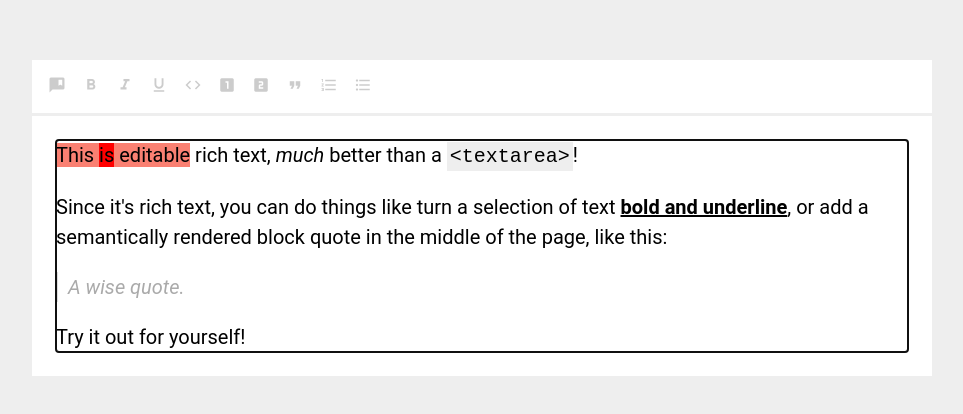
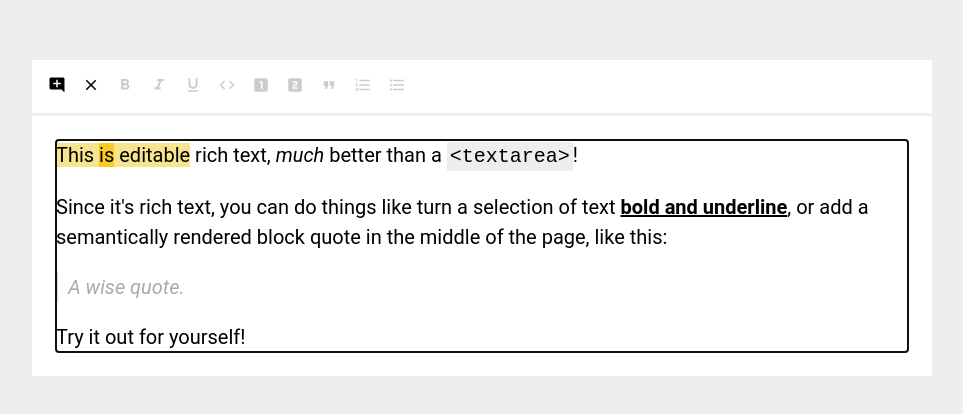
Before and after one commit to ideosyncretic/slate-playground-cra, a React (Create React App) app: page / in a window 1280 px wide. Shown: the part 182-596 px from the top of the page, without its empty margins (158-1121 px from the left). Built offline with nearby package versions, Linux system fonts and the light colour scheme; the HTML template or start-up script is replaced by a standard one.

Commit message:
Creates simple functionality to add and clear annotations (just IDs for now)

```diff
--- a/src/components.js
+++ b/src/components.js
@@ -3,14 +3,14 @@ import ReactDOM from "react-dom";
 import { cx, css } from "emotion";
 
 export const Button = React.forwardRef(
-  ({ className, active, reversed, ...props }, ref) => (
+  ({ className, active, isDisabled, reversed, ...props }, ref) => (
     <span
       {...props}
       ref={ref}
       className={cx(
         className,
         css`
-          cursor: pointer;
+          cursor: ${isDisabled ? "not-allowed" : "pointer"};
           color: ${reversed
             ? active
               ? "white"
--- a/src/explorations/leaf_annotations.js
+++ b/src/explorations/leaf_annotations.js
@@ -68,7 +68,8 @@ const LeafAnnotations = () => {
       <Page>
         <PageContent>
           <Toolbar>
-            <MarkButton format="annotated" icon="comment_bank" />
+            <AddAnnotationButton icon="add_comment" />
+            <ClearAnnotationsButton icon="clear" />
             <MarkButton format="bold" icon="format_bold" />
             <MarkButton format="italic" icon="format_italic" />
             <MarkButton format="underline" icon="format_underlined" />
@@ -140,22 +141,22 @@ const Leaf = ({ attributes, children, leaf }) => {
   }
 
   // if leaf has annotations
-  if (leaf.annotationCount) {
-    const { annotationCount } = leaf;
-    if (annotationCount === 1) {
+  if (leaf.annotations) {
+    const numberOfAnnotations = leaf.annotations.length;
+    if (numberOfAnnotations === 1) {
       children = (
         <span
-          style={{ backgroundColor: "salmon" }}
+          style={{ backgroundColor: "#f6e58d" }}
           onClick={() => console.log("I'm annotated once!")}
         >
           {children}
         </span>
       );
     }
-    if (annotationCount === 2) {
+    if (numberOfAnnotations > 1) {
       children = (
         <span
-          style={{ backgroundColor: "red" }}
+          style={{ backgroundColor: "#f9ca24" }}
           onClick={() => console.log("I'm annotated more than once!")}
         >
           {children}
@@ -214,12 +215,12 @@ const BlockButton = ({ format, icon }) => {
 
 // MARKS
 
-const isMarkActive = (editor, format) => {
+export const isMarkActive = (editor, format) => {
   const marks = Editor.marks(editor);
   return marks ? marks[format] === true : false;
 };
 
-const toggleMark = (editor, format) => {
+export const toggleMark = (editor, format) => {
   const isActive = isMarkActive(editor, format);
 
   if (isActive) {
@@ -237,6 +238,60 @@ const MarkButton = ({ format, icon }) => {
       onMouseDown={(event) => {
         event.preventDefault();
         toggleMark(editor, format);
+      }}
+    >
+      <Icon>{icon}</Icon>
+    </Button>
+  );
+};
+
+const addAnnotation = (editor) => {
+  const currentMarks = Editor.marks(editor);
+  let currentAnnotations = [];
+
+  if (currentMarks && currentMarks["annotations"]) {
+    currentAnnotations = currentMarks["annotations"];
+  }
+
+  let newAnnotationId = uuidv4();
+
+  let updatedAnnotations = [...currentAnnotations, newAnnotationId];
+
+  Editor.addMark(editor, "annotations", updatedAnnotations);
+};
+
+const clearAnnotations = (editor) => {
+  Editor.removeMark(editor, "annotations");
+};
+
+const AddAnnotationButton = ({ annotations, icon }) => {
+  const editor = useSlate();
+  return (
+    <Button
+      active={true}
+      onMouseDown={(event) => {
+        event.preventDefault();
+        addAnnotation(editor);
+      }}
+    >
+      <Icon>{icon}</Icon>
+    </Button>
+  );
+};
+
+const ClearAnnotationsButton = ({ icon }) => {
+  const editor = useSlate();
+  const currentMarks = Editor.marks(editor);
+  let hasAnnotations = currentMarks && currentMarks["annotations"];
+
+  console.log("has annotations", hasAnnotations);
+  return (
+    <Button
+      active={hasAnnotations}
+      isDisabled={!hasAnnotations}
+      onMouseDown={(event) => {
+        event.preventDefault();
+        clearAnnotations(editor);
       }}
     >
       <Icon>{icon}</Icon>
@@ -281,30 +336,28 @@ const initialAnnotations = [
   },
 ];
 
+const firstAnnotationId = uuidv4();
+const secondAnnotationId = uuidv4();
+
 const initialEditorValue = [
   {
     type: "paragraph",
     children: [
       {
         text: "This",
-        annotationCount: 1,
-        "ANNOTATION-1": true,
+        annotations: [firstAnnotationId],
       },
       {
         text: " ",
-        annotationCount: 1,
-        "ANNOTATION-1": true,
+        annotations: [firstAnnotationId],
       },
       {
         text: "is",
-        annotationCount: 2,
-        "ANNOTATION-1": true,
-        "ANNOTATION-2": true,
+        annotations: [firstAnnotationId, secondAnnotationId],
       },
       {
         text: " editable",
-        annotationCount: 1,
-        "ANNOTATION-2": true,
+        annotations: [secondAnnotationId],
       },
       {
         text: " rich text, ",
```
